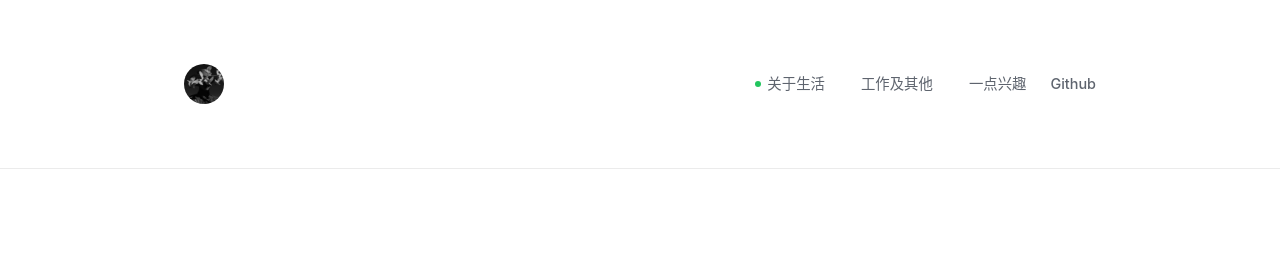
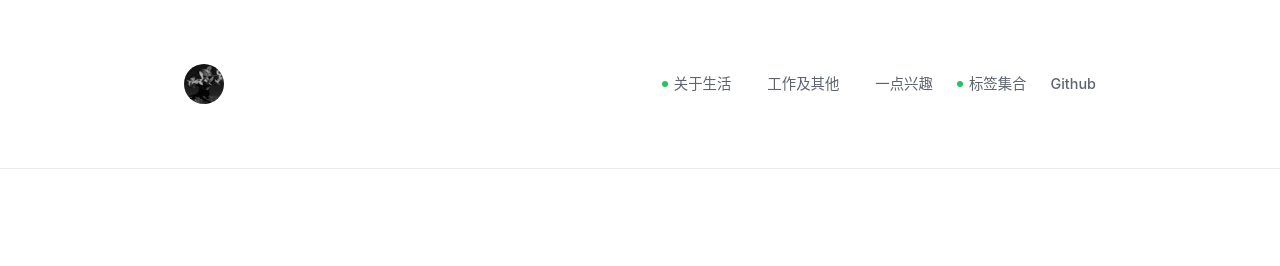
Before and after one commit to sailorlab/blog, a Jekyll site: the page built from index.html, in a window 1280 px wide. Shown: the top 266 px of the page. Built offline with Jekyll 4.4.1, drawn with Linux system fonts in a browser that asks for light colours; the list of posts is cut into pages by our own code.

Commit message:
Update default.html

```diff
--- a/_layouts/default.html
+++ b/_layouts/default.html
@@ -54,6 +54,20 @@
   {% endif %}
   一点兴趣
 </a>
+<!-- ========== 新增【标签集合】，同样带绿点（7天内有新文章就点亮绿点） ========== -->
+{% assign tag_posts = site.posts %}
+{% assign tag_new = false %}
+{% for p in tag_posts %}
+  {% assign p_time = p.date | date:"%s" %}
+  {% assign diff = now | minus:p_time %}
+  {% if diff < 604800 %}{% assign tag_new = true %}{% endif %}
+{% endfor %}
+<a href="{{ site.baseurl }}/tags/" style="position:relative;padding-left:12px;">
+  {% if tag_new %}
+<span style="position:absolute;left:0;top:50%;transform:translateY(-50%);width:6px;height:6px;border-radius:999px;background-color:#22c55e;"></span>
+  {% endif %}
+  标签集合
+</a>
 <a href="https://github.com/sailorlab" target="_blank" rel="noopener noreferrer">Github</a>
 </nav>
 </div>
```
